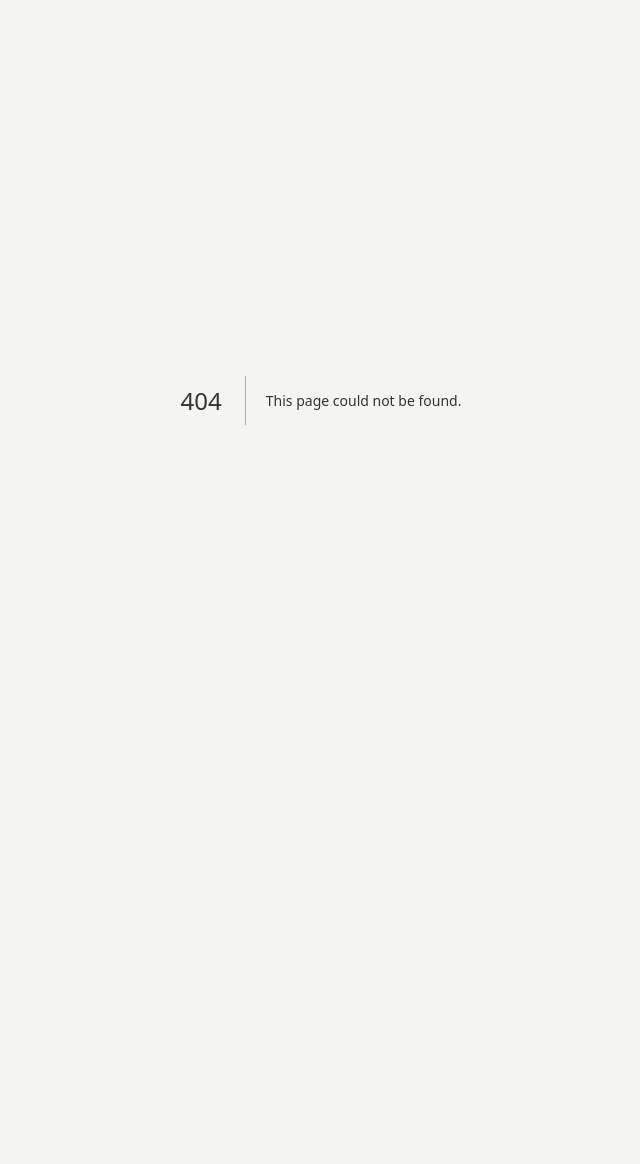
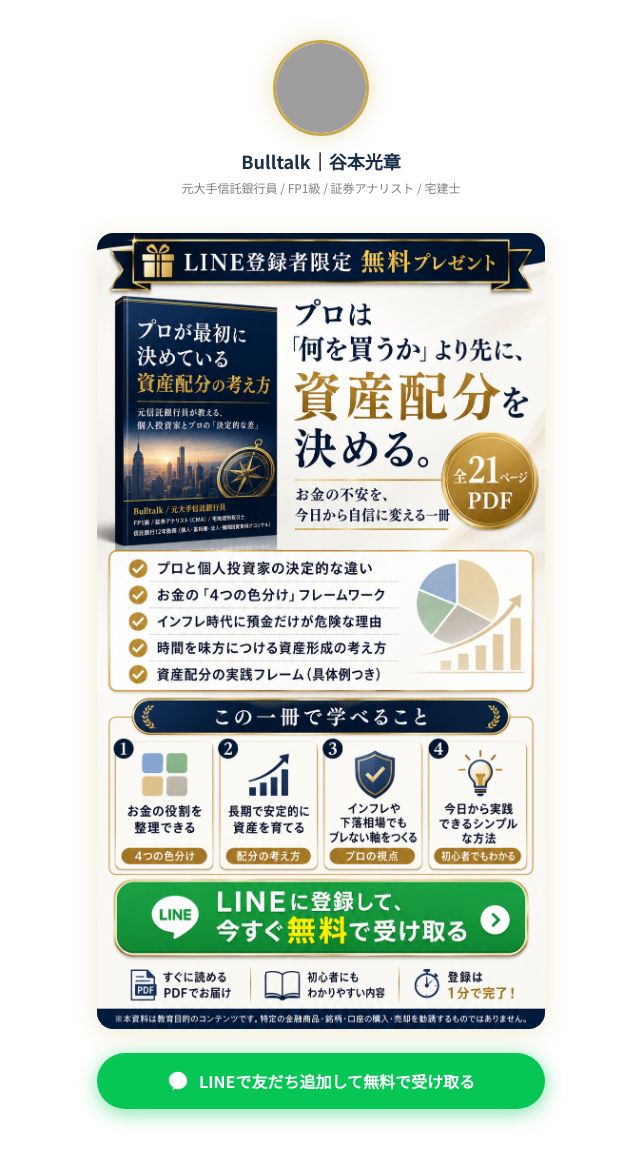
Before and after one commit to tanima3232-eng/bulltalk, a Next.js app: page /kanezato-shindan-lp in a window 1280 px wide. Before the commit this address had no page. Shown: the top 1164 px of the page, without its empty margins (319-959 px from the left). Before the commit the page ends 800 px from the top, so only its background shows below. Built offline with nearby package versions, Linux system fonts and the light colour scheme; grey boxes are pictures that could not be loaded.

Commit message:
kanezato-shindan-lp：linksページをベースにLINE友だち追加CTAボタン付きLPを新規作成

```diff
--- /dev/null
+++ b/app/kanezato-shindan-lp/page.tsx
@@ -0,0 +1,108 @@
+"use client";
+
+import type { Metadata } from "next";
+import Image from "next/image";
+
+const LINE_URL = "https://lin.ee/FmH7NXr";
+
+export default function KanezatoShindanLpPage() {
+  return (
+    <main
+      style={{
+        background: "#ffffff",
+        minHeight: "100vh",
+        fontFamily: "'Noto Sans JP', 'Inter', sans-serif",
+      }}
+    >
+      <div style={{ maxWidth: 480, margin: "0 auto", padding: "40px 16px 60px" }}>
+
+        {/* ── プロフィールヘッダー ── */}
+        <div style={{ textAlign: "center", marginBottom: 36 }}>
+          <div
+            style={{
+              width: 96,
+              height: 96,
+              borderRadius: "50%",
+              border: "3px solid #C9A84C",
+              overflow: "hidden",
+              margin: "0 auto 12px",
+              boxShadow: "0 0 24px rgba(201,168,76,0.35)",
+            }}
+          >
+            <Image
+              src="/profile.jpg"
+              alt="谷本光章 プロフィール"
+              width={96}
+              height={96}
+              style={{ objectFit: "cover", width: "100%", height: "100%" }}
+            />
+          </div>
+          <p style={{ color: "#1A2E4A", fontWeight: 800, fontSize: 18, marginBottom: 4 }}>
+            Bulltalk｜谷本光章
+          </p>
+          <p style={{ color: "rgba(0,0,0,0.5)", fontSize: 12 }}>
+            元大手信託銀行員 / FP1級 / 証券アナリスト / 宅建士
+          </p>
+        </div>
+
+        {/* ══════════════════════════════
+            ① LINE登録特典バナー（画像クリックでLINE友だち追加）
+        ══════════════════════════════ */}
+        <a
+          href={LINE_URL}
+          target="_blank"
+          rel="noopener noreferrer"
+          style={{ textDecoration: "none", display: "block", marginBottom: 24 }}
+        >
+          <Image
+            src="/line-tokuten-banner.png"
+            alt="LINE登録者限定 無料プレゼント｜資産配分の考え方 全17ページPDF"
+            width={800}
+            height={450}
+            style={{
+              width: "100%",
+              height: "auto",
+              borderRadius: 16,
+              display: "block",
+              boxShadow: "0 4px 24px rgba(201,168,76,0.25)",
+            }}
+            priority
+          />
+        </a>
+
+        {/* ══════════════════════════════
+            ② LINE友だち追加 CTAボタン
+        ══════════════════════════════ */}
+        <a
+          href={LINE_URL}
+          target="_blank"
+          rel="noopener noreferrer"
+          style={{ textDecoration: "none", display: "block", marginBottom: 32 }}
+        >
+          <div
+            style={{
+              background: "#06C755",
+              color: "#fff",
+              fontWeight: 800,
+              fontSize: 16,
+              borderRadius: 999,
+              padding: "16px 0",
+              textAlign: "center",
+              display: "flex",
+              alignItems: "center",
+              justifyContent: "center",
+              gap: 10,
+              boxShadow: "0 4px 20px rgba(6,199,85,0.5)",
+            }}
+          >
+            <svg width="22" height="22" viewBox="0 0 24 24" fill="currentColor">
+              <path d="M12 2C6.48 2 2 6.04 2 11c0 3.45 1.92 6.47 4.8 8.19L6 22l2.72-1.44C9.77 20.83 10.87 21 12 21c5.52 0 10-4.04 10-9S17.52 2 12 2z" />
+            </svg>
+            LINEで友だち追加して無料で受け取る
+          </div>
+        </a>
+
+      </div>
+    </main>
+  );
+}
```
